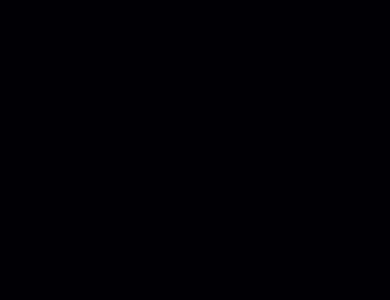
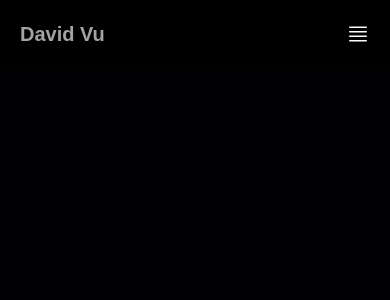
Before and after one commit to fcbvttn123/threeJS-tutorial, a React (Vite) app in the folder portfolio/: page / in a window 390 px wide. Shown: the top 300 px of the page. Built offline with nearby package versions, Linux system fonts and the light colour scheme; a web font is replaced by a local one.

Commit message:
Working on Nav Bar: Items

```diff
--- a/portfolio/src/sections/NavBar.jsx
+++ b/portfolio/src/sections/NavBar.jsx
@@ -1,5 +1,51 @@
-export function NavBar() {
+import { useState } from "react"
+import { navLinks } from "../constants"
+
+function NavItems() {
   return (
-    <header className="fixed top-0 left-0 right-0 z-50 bg-black/90"></header>
+    <ul className="nav-ul">
+      {navLinks.map(({ id, href, name }) => (
+        <li key={id} className="nav-li"></li>
+      ))}
+    </ul>
   )
 }
+
+export function NavBar() {
+  const [isOpen, setIsOpen] = useState(false)
+  function toggleMenu() {
+    setIsOpen((prev) => !prev)
+  }
+  return (
+    // Always cover the whole screen width
+    <header className="fixed top-0 left-0 right-0 z-50 bg-black/90">
+      {/* Horizontally centered container */}
+      <div className="max-w-7xl mx-auto">
+        <div className="flex justify-between items-center py-5 mx-auto c-space">
+          {/* Child 1: Logo */}
+          <a
+            href="/"
+            className="text-neutral-400 font-bold text-xl hover:text-white transition-colors"
+          >
+            David Vu
+          </a>
+          {/* Child 2: Menu Icon */}
+          <button
+            onClick={toggleMenu}
+            className="text-neutral-400 hover:text-white focus:outline-none flex sm:hidden"
+          >
+            <img
+              src={isOpen ? "/assets/close.svg" : "/assets/menu.svg"}
+              alt="toggle"
+              className="w-6 h-6"
+            />
+          </button>
+          {/* Child 3: Navigation Items */}
+          <nav className="hidden sm:flex">
+            <NavItems />
+          </nav>
+        </div>
+      </div>
+    </header>
+  )
+}
```
Also changed, not shown: portfolio/src/constants/index.js (renamed from portfolio/src/constants/index.ts).
